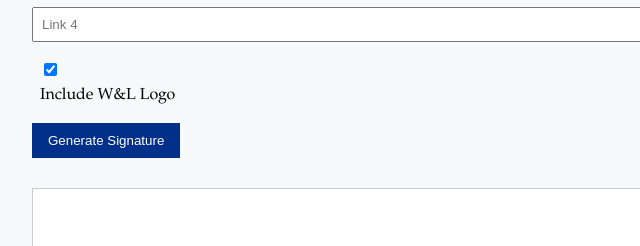
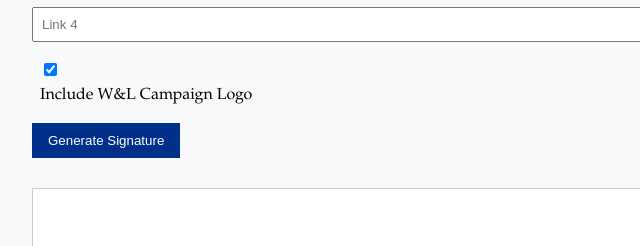
Before and after one commit to atmeeker/signature-generator, a plain HTML site: page index.html in a window 1280 px wide. Shown: the part 577-823 px from the top of the page, 208-848 px from the left. Drawn offline with Linux system fonts and the light colour scheme.

Commit message:
Update index.html

```diff
--- a/index.html
+++ b/index.html
@@ -62,7 +62,7 @@
   <input id="link2" placeholder="Link 2" />
   <input id="link3" placeholder="Link 3" />
   <input id="link4" placeholder="Link 4" />
-  <label><input type="checkbox" id="includeLogo" checked /> Include W&L Logo</label>
+  <label><input type="checkbox" id="includeLogo" checked /> Include W&L Campaign Logo</label>
 
   <button onclick="generateSignature()">Generate Signature</button>
 
```
